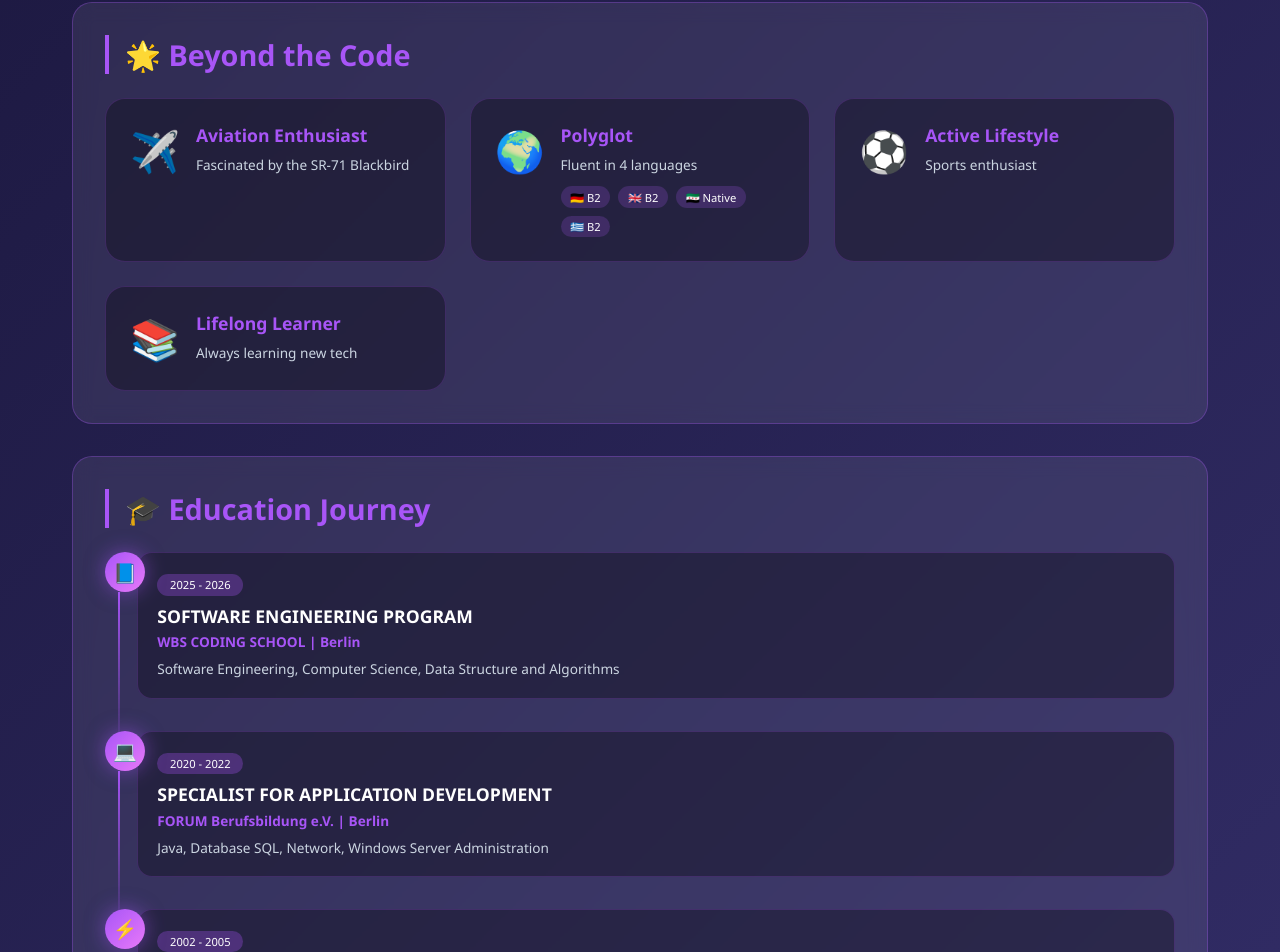
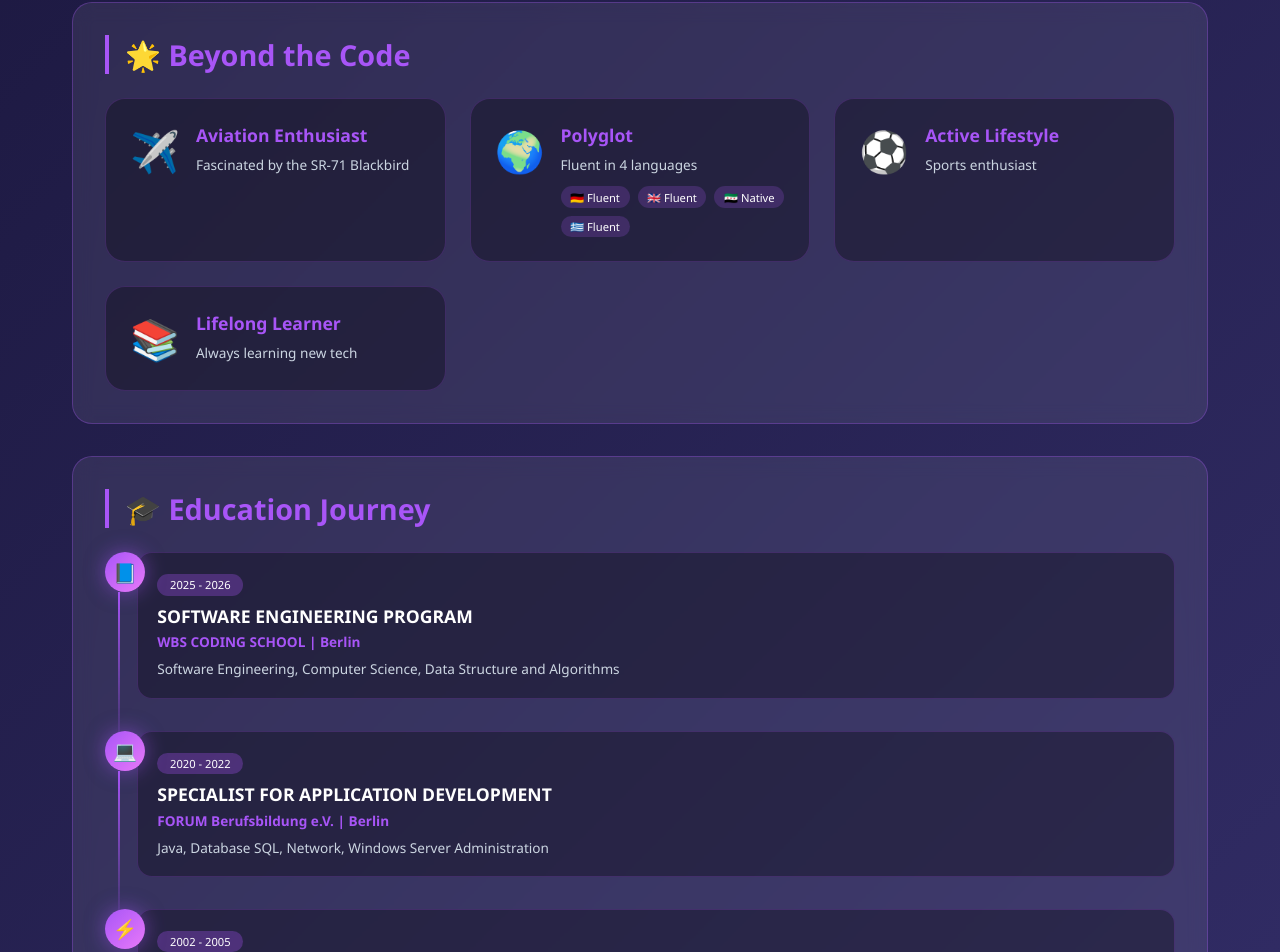
Before and after one commit to Al-Amer/my-personal-website-, a React (Create React App) app: page / in a window 1280 px wide. Shown: the part 1854-2806 px from the top of the page. Built offline with nearby package versions, Linux system fonts and the light colour scheme.

Commit message:
language

```diff
--- a/src/App.js
+++ b/src/App.js
@@ -293,10 +293,10 @@ function App() {
                     <h4>Polyglot</h4>
                     <p>Fluent in 4 languages</p>
                     <div className="language-bubbles">
-                      <span>🇩🇪 B2</span>
-                      <span>🇬🇧 B2</span>
+                      <span>🇩🇪 Fluent</span>
+                      <span>🇬🇧 Fluent</span>
                       <span>🇸🇾 Native</span>
-                      <span>🇬🇷 B2</span>
+                      <span>🇬🇷 Fluent</span>
                     </div>
                   </div>
                 </div>
```
